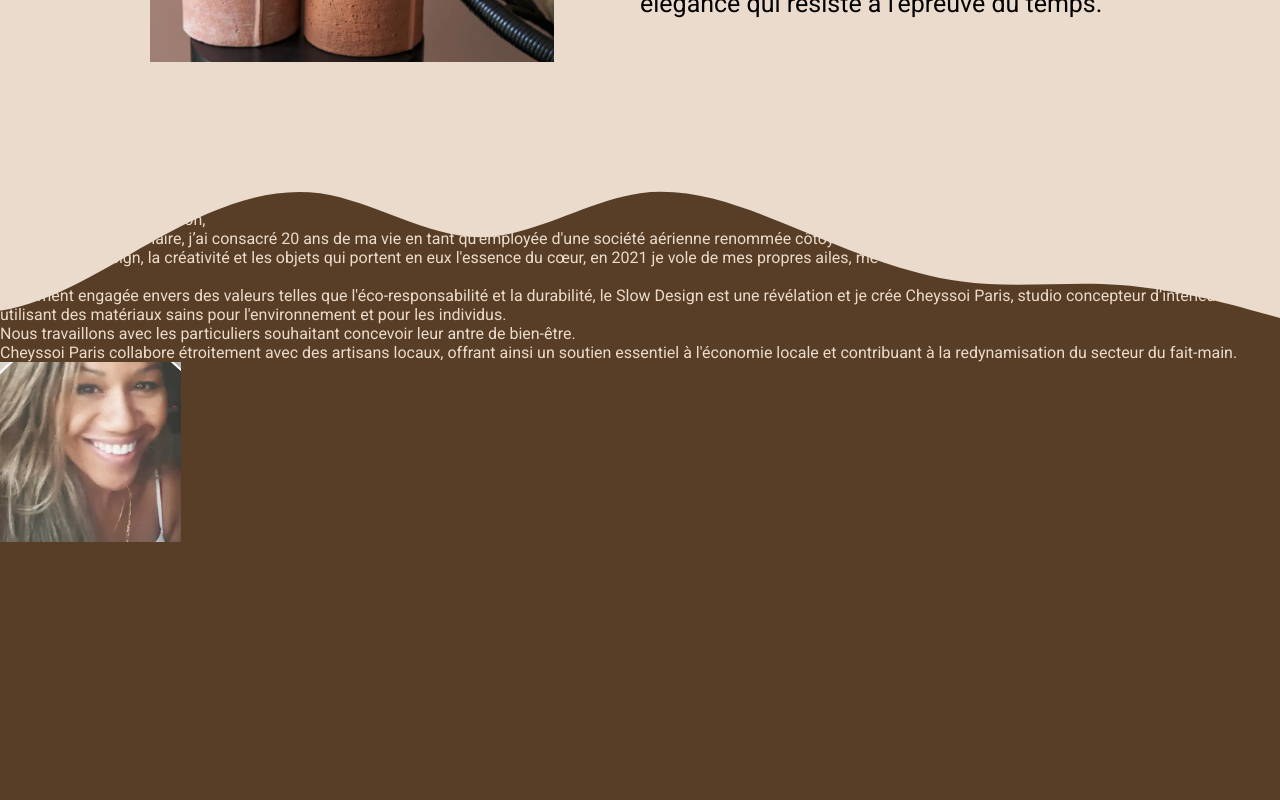
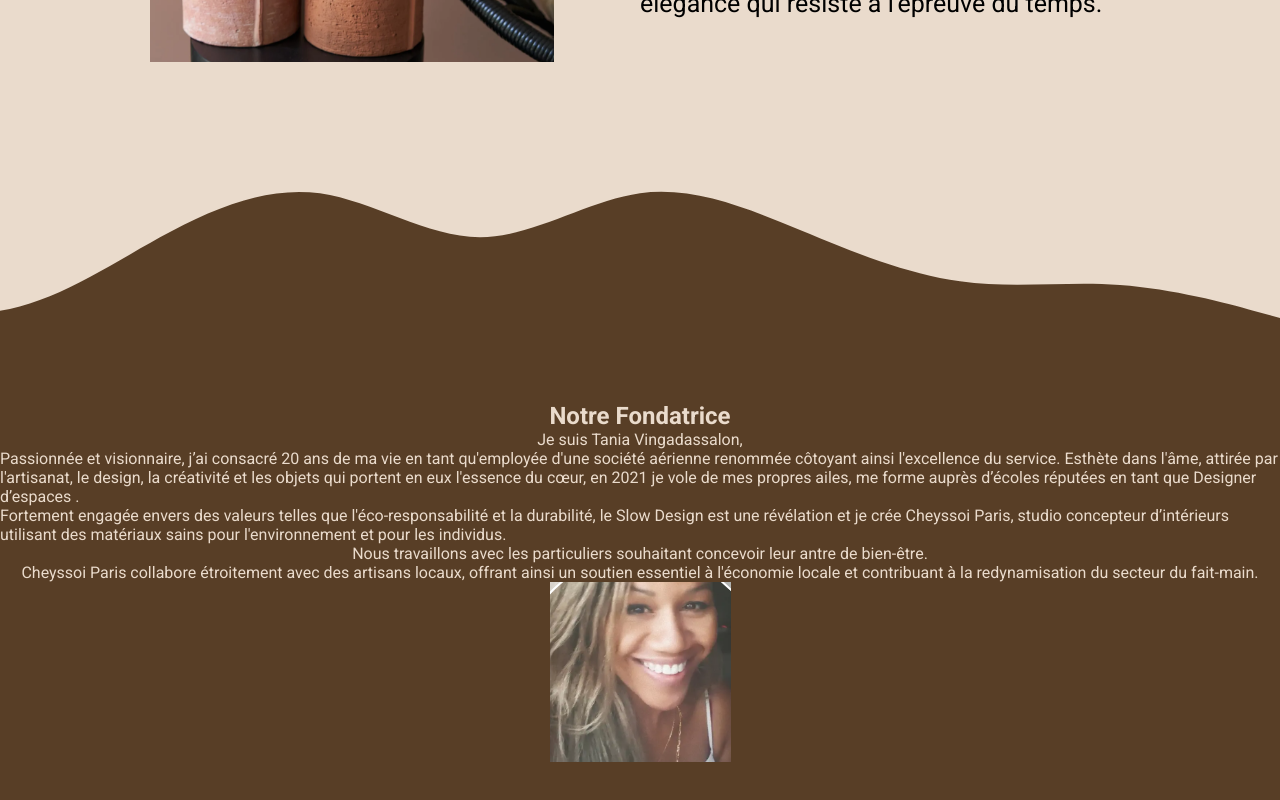
Before and after one commit to Scharlyopitz/CHEYSSOI-PARIS, a React (Vite) app: page /about in a window 1280 px wide. Shown: the part 1418-2218 px from the top of the page. Built offline with nearby package versions, Linux system fonts and the light colour scheme.

Commit message:
Design thirdSection

```diff
--- a/src/sass/pages/_about.scss
+++ b/src/sass/pages/_about.scss
@@ -108,6 +108,10 @@
   }
 
   .thirdSection {
+    display: flex;
+    flex-direction: column;
+    justify-content: center;
+    align-items: center;
     position: relative;
     background-color: $Brown;
     color: $Beige;
--- a/src/style/style.css
+++ b/src/style/style.css
@@ -226,6 +226,10 @@ header .menu .burger a::after {
   height: 100%;
 }
 #About .thirdSection {
+  display: flex;
+  flex-direction: column;
+  justify-content: center;
+  align-items: center;
   position: relative;
   background-color: #583e26;
   color: #eadbcc;
```
Also changed, not shown: 1 other file (tests, documents, lock files or other folders).
